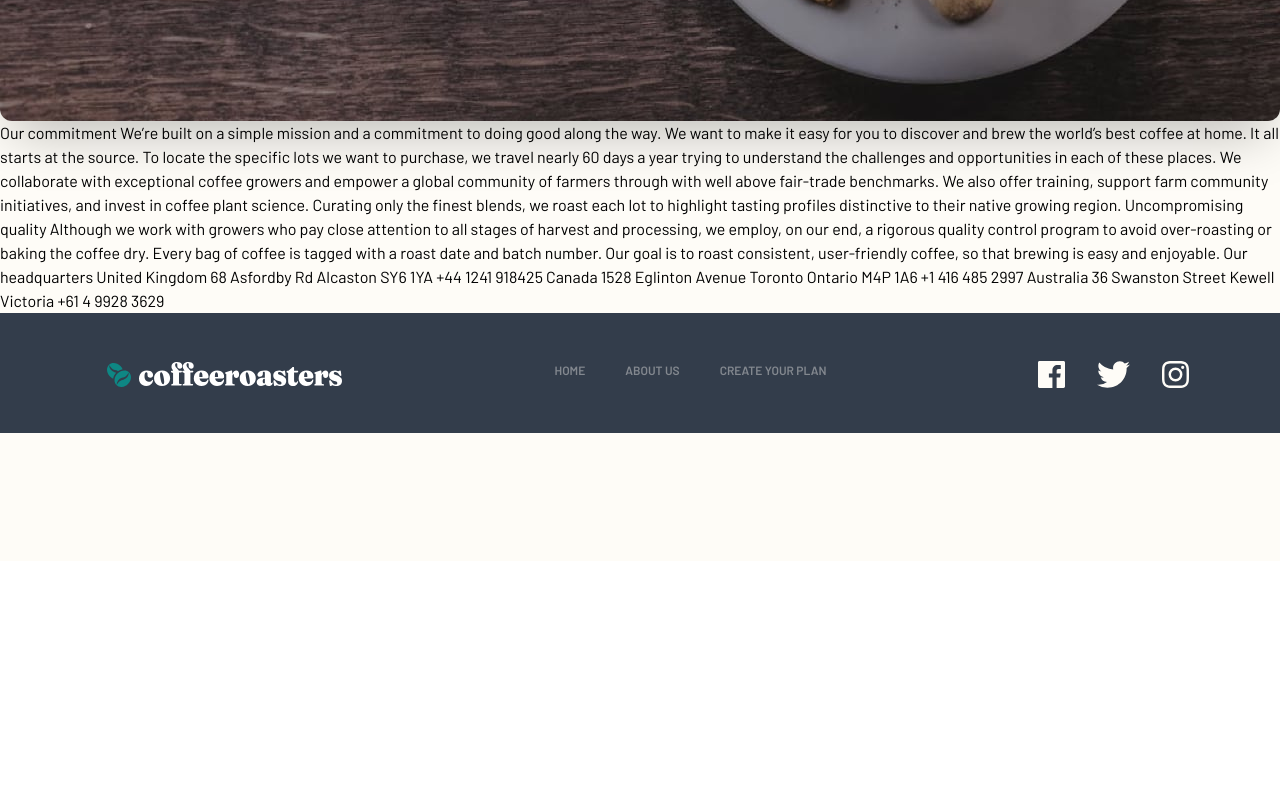
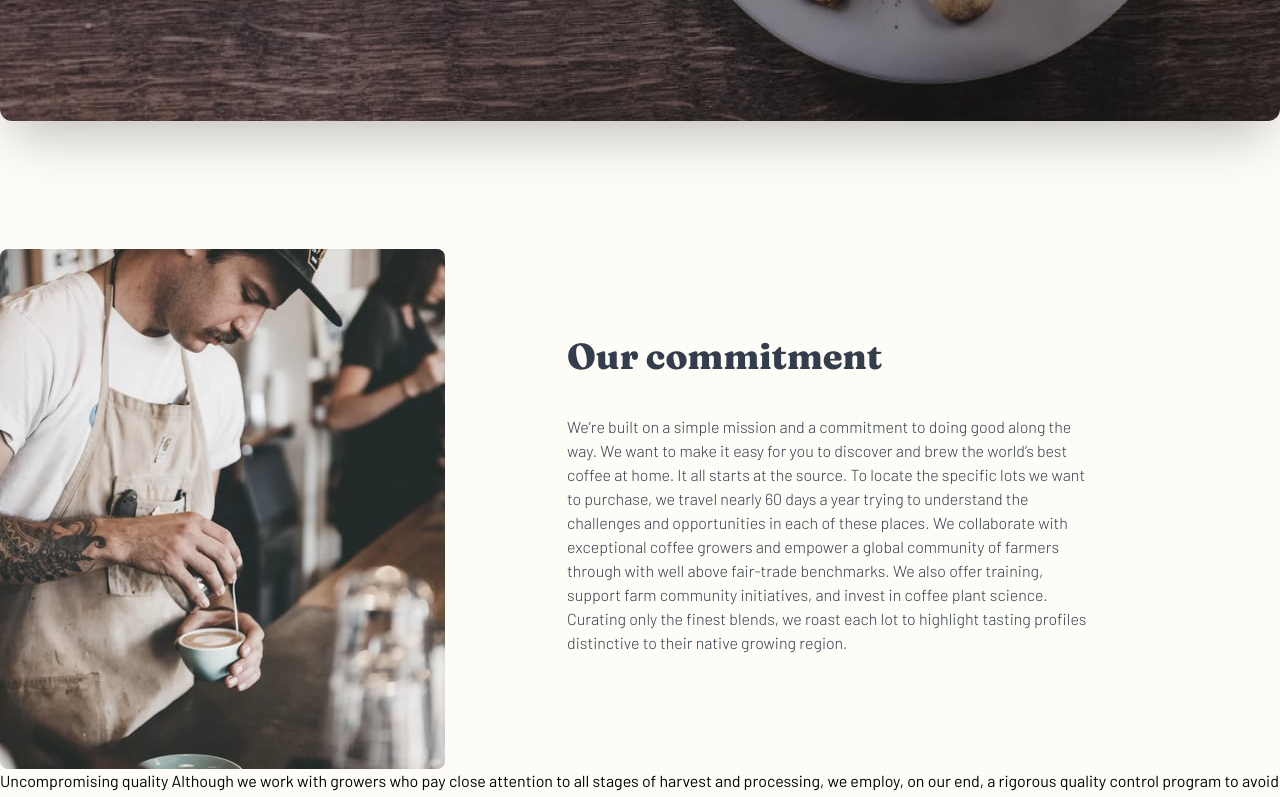
Before and after one commit to k-monnik/coffeeroasters-subscription, a React (Create React App) app: page /about-us in a window 1280 px wide. Shown: the part 420-1217 px from the top of the page. Before the commit the page ends 981 px from the top, so only its background shows below. Built offline with nearby package versions, Linux system fonts and the light colour scheme.

Commit message:
add styling to -our commitment- section on About page

```diff
--- a/src/components/About.js
+++ b/src/components/About.js
@@ -1,4 +1,5 @@
 import coffeeCup from '../starter-code/assets/about/desktop/image-hero-whitecup.jpg';
+import barista from '../starter-code/assets/about/desktop/image-commitment.jpg';
 
 const About = () => {
     return (
@@ -14,19 +15,32 @@ const About = () => {
                 </div>
 
             </div>
+
+            {/* HERO IMAGE END */}
+
+            {/* OUR COMMITMENT START */}
+
+            <div className='flex w-[1280px] mt-32 mx-auto'>
+                <div className='grid grid-cols-1 md:grid-cols-2 md:gap-6 justify-center w-[1110px] h-[520px]'>
+                    <img src={barista} alt="young man with a moustache and silver nose ring, wearing a dark baseball cap, white t-shirt, and tan apron is creating a design in the foam of a small cup of espresso behing a counter" className='rounded-lg' />
+
+
+                    <div>
+                        <h1 className='font-Fraunces text-4xl text-dark-grey-blue font-extrabold mb-8 mt-20'>Our commitment</h1>
+                        <p className='font-Barlow font-light text-dark-grey-blue w-[540px] h-260px] pr-2'>We’re built on a simple mission and a commitment to doing good along the way. We want to make it easy for you to discover and brew the world’s best coffee at home. It all starts at the source. To locate the specific lots we want to purchase, we travel nearly 60 days a year trying to understand the challenges and opportunities in each of these places. We collaborate with exceptional coffee growers and empower a global community of farmers through with well above fair-trade benchmarks. We also offer training, support farm community initiatives, and invest in coffee plant science. Curating only the finest blends, we roast each lot to highlight tasting profiles distinctive to their native growing region.</p>
+                    </div>
+                </div>
+
+            </div>
+
+            {/* OUR COMMITMENT END */}
+
             <p>
 
 
 
-                Our commitment
-                We’re built on a simple mission and a commitment to doing good along the way. We want to
-                make it easy for you to discover and brew the world’s best coffee at home. It all starts
-                at the source. To locate the specific lots we want to purchase, we travel nearly 60 days
-                a year trying to understand the challenges and opportunities in each of these places.
-                We collaborate with exceptional coffee growers and empower a global community of farmers
-                through with well above fair-trade benchmarks. We also offer training, support farm community
-                initiatives, and invest in coffee plant science. Curating only the finest blends, we roast
-                each lot to highlight tasting profiles distinctive to their native growing region.
+
+
 
                 Uncompromising quality
                 Although we work with growers who pay close attention to all stages of harvest and processing,
```
